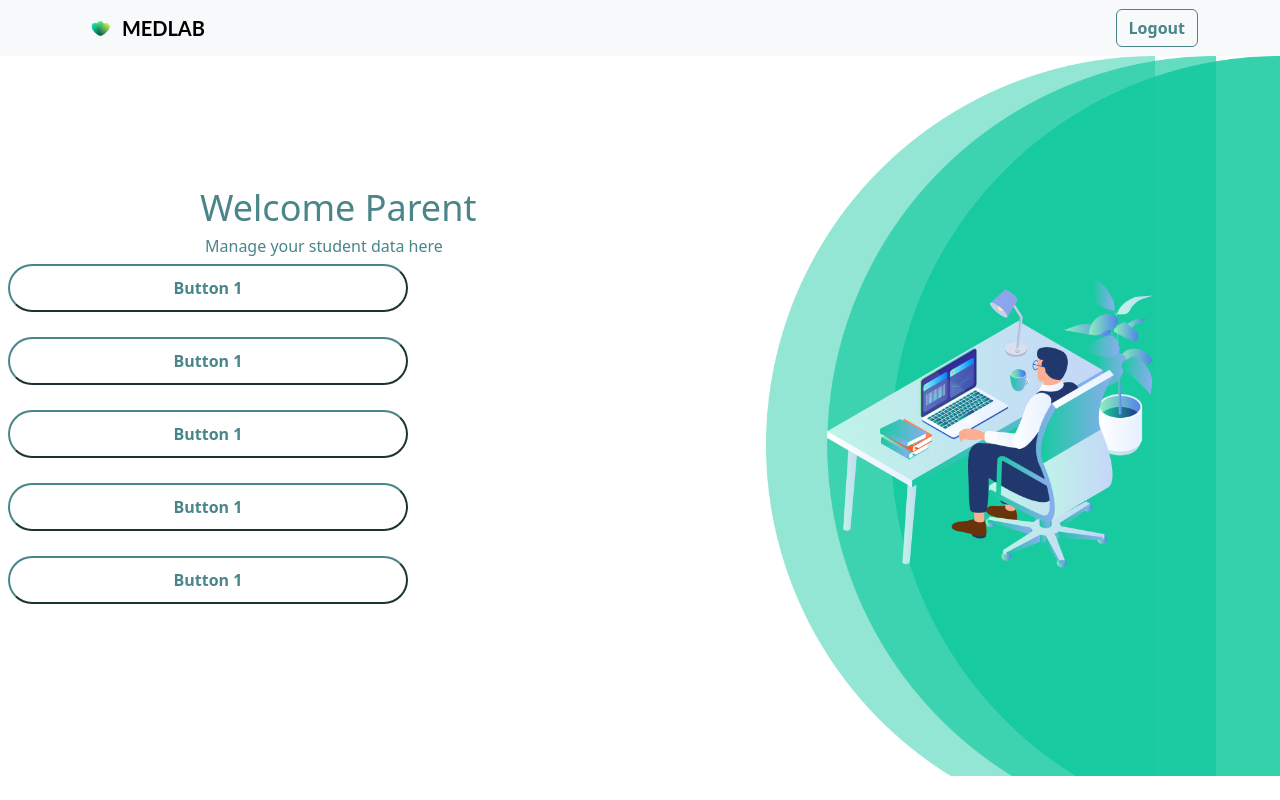
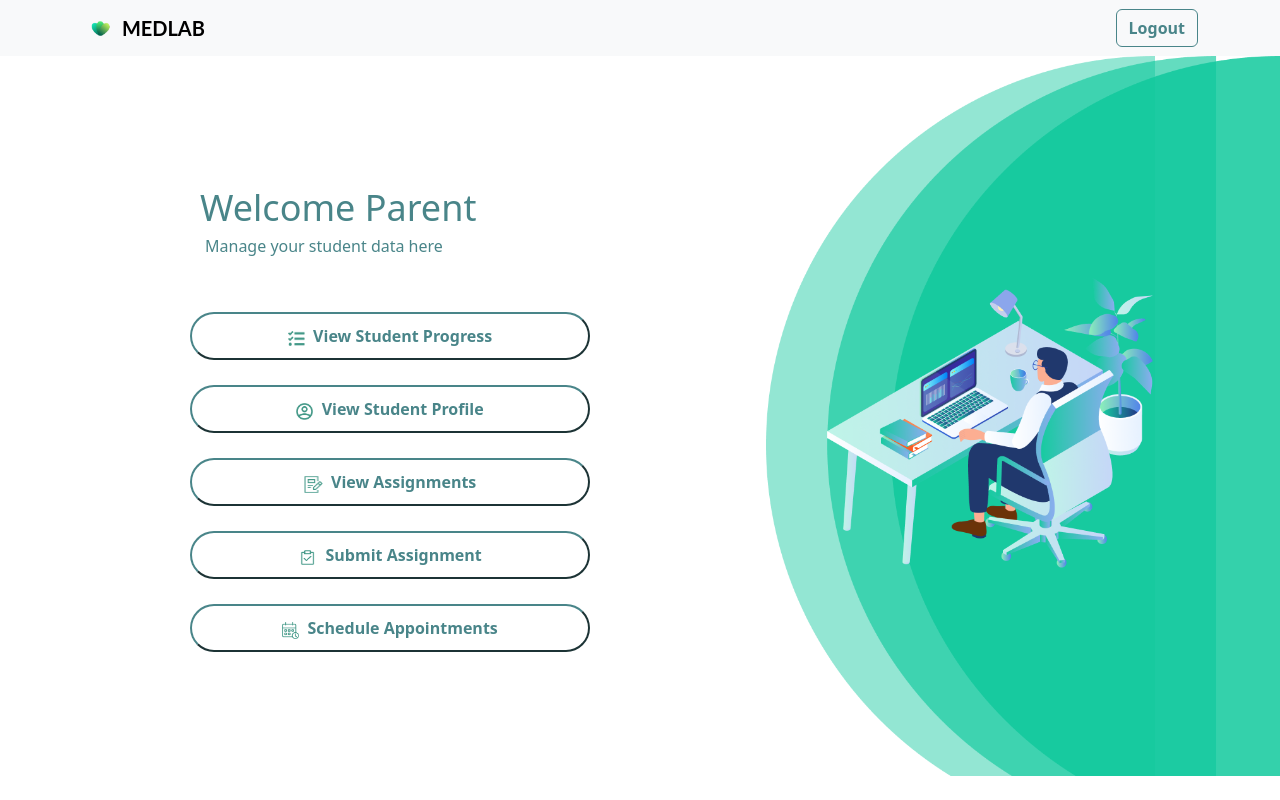
Before and after one commit to Project-minikuty/medlab, a React (Create React App) app: page /parent in a window 1280 px wide. Built offline with nearby package versions, Linux system fonts and the light colour scheme.

Commit message:
[Update] Added Options in Parent Dashboard

```diff
--- a/src/components/parent-dashboard/Options.js
+++ b/src/components/parent-dashboard/Options.js
@@ -28,26 +28,37 @@ function ButtonGrid() {
   const isDesktopView = window.innerWidth > 768; // Adjust the breakpoint as per your design
 
   return (
-    <div >
+    <div>
       <Heading />
       <SubHeading />
+      <br />
+      <br />
       <div>
-      <button style={buttonStyle} onClick={() => handleButtonClick(1)}>Button 1</button>
+        <button style={isDesktopView ? desktopButtonStyle : buttonStyle} onClick={() => handleButtonClick(1)}>
+          <img src={require('../../images/parentOptions/option1.png')} height="15px" width="17px" alt="option1"></img>&nbsp; View Student Progress
+        </button>
       </div>
       <div>
-    <button style={buttonStyle} onClick={() => handleButtonClick(2)}>Button 1</button>
+        <button style={isDesktopView ? desktopButtonStyle : buttonStyle} onClick={() => handleButtonClick(2)}><img src={require('../../images/parentOptions/option2.png')} height="17px" width="17px" alt="option2"></img>&nbsp;
+          View Student Profile
+        </button>
       </div>
       <div>
-    <button style={buttonStyle} onClick={() => handleButtonClick(3)}>Button 1</button>
+        <button style={isDesktopView ? desktopButtonStyle : buttonStyle} onClick={() => handleButtonClick(3)}><img src={require('../../images/parentOptions/option3.png')} height="17px" width="19px" alt="option3"></img>&nbsp;
+          View Assignments
+        </button>
       </div>
       <div>
-    <button style={buttonStyle} onClick={() => handleButtonClick(4)}>Button 1</button>
+        <button style={isDesktopView ? desktopButtonStyle : buttonStyle} onClick={() => handleButtonClick(4)}><img src={require('../../images/parentOptions/option4.png')} height="17px" width="19px" alt="option4"></img>&nbsp;
+          Submit Assignment
+        </button>
       </div>
       <div>
-    <button style={buttonStyle} onClick={() => handleButtonClick(5)}>Button 1</button>
+        <button style={isDesktopView ? desktopButtonStyle : buttonStyle} onClick={() => handleButtonClick(5)}><img src={require('../../images/parentOptions/option5.png')} height="17px" width="17px" alt="option1"></img>&nbsp;
+          Schedule Appointments
+        </button>
       </div>
     </div>
-
   );
 }
 
```
Lines whose indentation alone changed are shown as unchanged.
